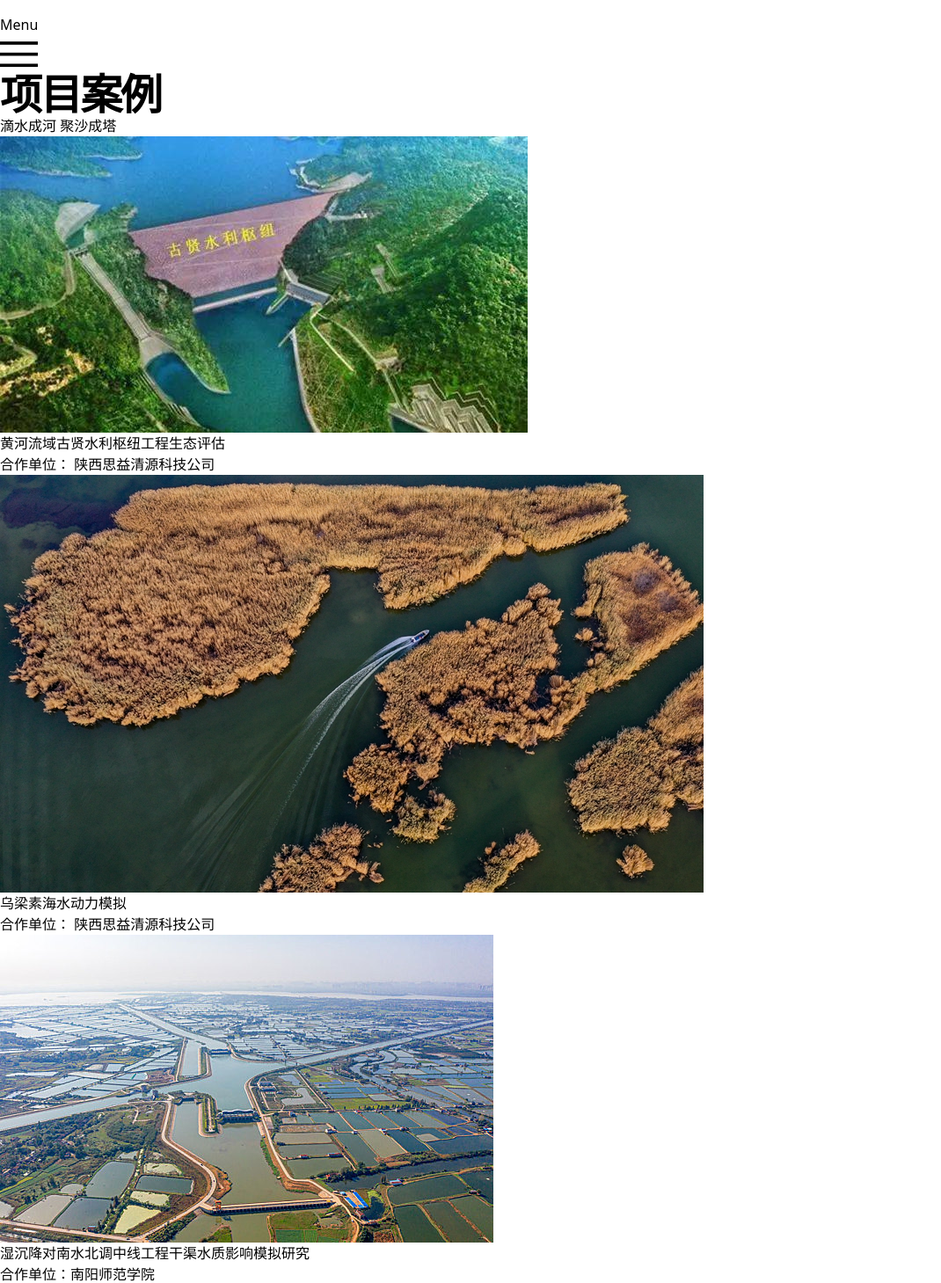
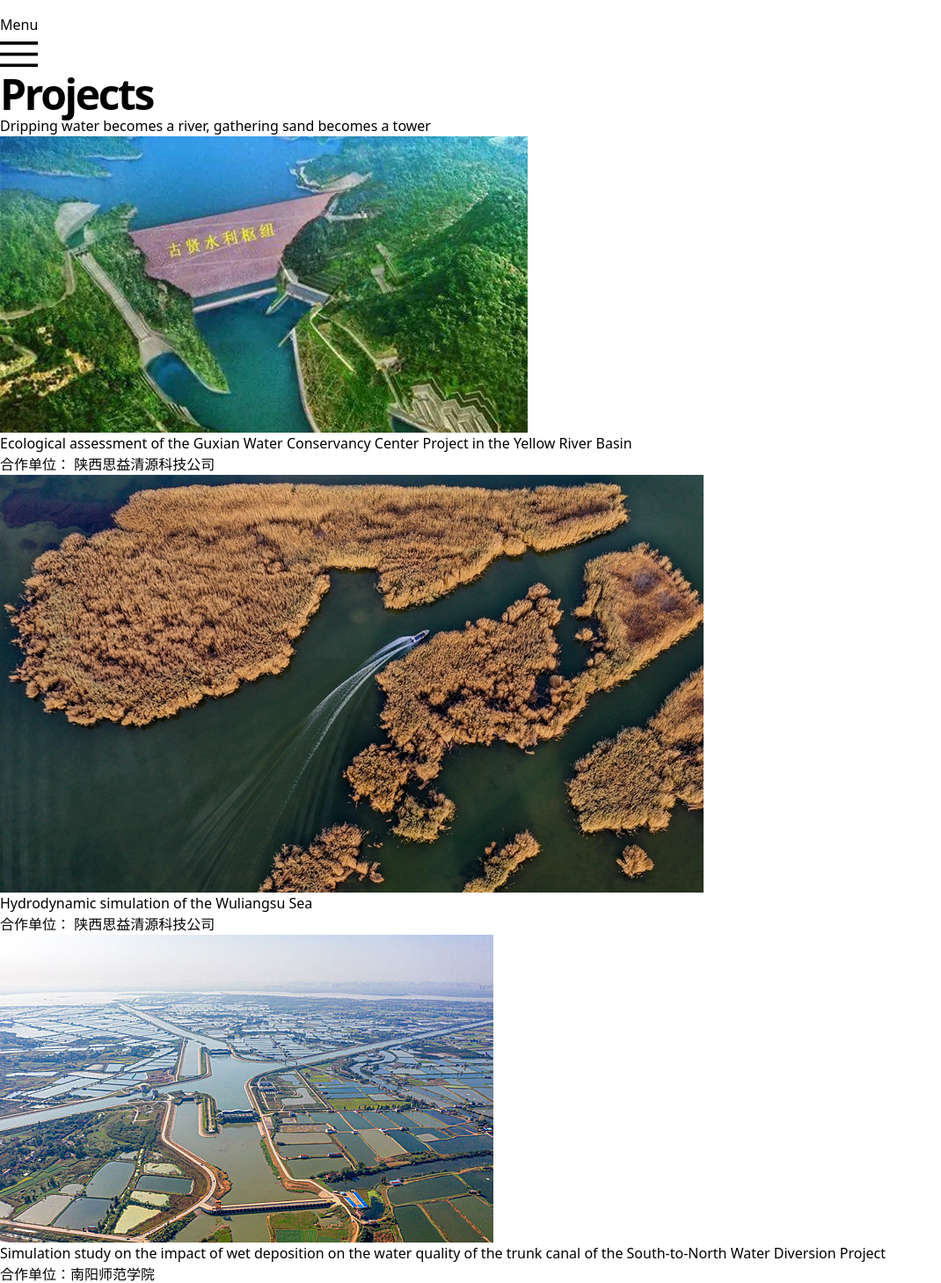
Before and after one commit to ecoscienceGit/EcoScienceWeb, a Vue app in the folder simple-vue/: page /projects in a window 1280 px wide. Shown: the part 2820-4279 px from the top of the page at 88% size, without its empty margins (0-1070 px from the left). Built offline with nearby package versions, Linux system fonts and the light colour scheme.

Commit message:
更改project中英文标题

```diff
--- a/simple-vue/src/partials/ProjectsList.vue
+++ b/simple-vue/src/partials/ProjectsList.vue
@@ -4,8 +4,8 @@
       <div class="pt-32 pb-12 md:pt-40 md:pb-20">
         <!-- Page header -->
         <div class="max-w-3xl pb-12 md:pb-20 text-center md:text-left">
-          <h1 class="h1 mb-4">项目案例</h1>
-          <p class="text-xl text-gray-600">滴水成河 聚沙成塔</p>
+          <h1 class="h1 mb-4">{{ $t("projects") }}</h1>
+          <p class="text-xl text-gray-600">{{ $t("slogon") }}</p>
         </div>
 
         <!-- Main content -->
@@ -62,37 +62,37 @@ export default {
       projects: [
         {
           id: "guxian",
-          title: "黄河流域古贤水利枢纽工程生态评估",
+          title: this.$t("project.huanghe"),
           summary: "合作单位： 陕西思益清源科技公司",
           imageUrl: "/projects/images/guxian/cover.jpg",
         },
         {
           id: "wuliangsuhai",
-          title: "乌梁素海水动力模拟",
+          title: this.$t("project.wuliangsu"),
           summary: "合作单位： 陕西思益清源科技公司",
           imageUrl: "/projects/images/wuliangsuhai/cover.jpg",
         },
         {
           id: "nanshuibeidiao",
-          title: "湿沉降对南水北调中线工程干渠水质影响模拟研究",
+          title: this.$t("project.nanshui"),
           summary: "合作单位：南阳师范学院",
           imageUrl: "/projects/images/nanshuibeidiao/cover.jpg",
         },
         {
           id: "yanxiban",
-          title: "研习班",
+          title: this.$t("project.training"),
           summary: "合作单位：云南大学；长江委设计院；黄河水资源保护科学研究院",
           imageUrl: "/projects/images/yanxiban/cover.jpg",
         },
         {
           id: "competition",
-          title: "模型竞赛辅导",
+          title: this.$t("project.models"),
           summary: "合作单位：湖北工业大学计算机学院；加拿大工程师团队",
           imageUrl: "/projects/images/competition/cover.jpg",
         },
         {
           id: "learningWithUs",
-          title: "在线咨询",
+          title: this.$t("project.consultation"),
           summary: "",
           imageUrl: "/projects/images/learningWithUs/cover.jpg",
         },
--- a/simple-vue/src/translations/en-US.json
+++ b/simple-vue/src/translations/en-US.json
@@ -4,6 +4,7 @@
   "services": "Services",
   "blog": "News",
   "projects": "Projects",
+  "slogon": "Dripping water becomes a river, gathering sand becomes a tower",
   "viewMore": "View More",
   "wechatOfficialAccount": "Ecoedu Society - Wechat Official Account",
   "ourEmail": "Ecoedu Email：{account}{'@'}{domain}",
@@ -58,6 +59,13 @@
   "services.educationConsulting.apply": "Study Abroad",
   "services.educationConsulting.writing": "Essay Writing",
 
+  "project.huanghe": "Ecological assessment of the Guxian Water Conservancy Center Project in the Yellow River Basin",
+  "project.wuliangsu": "Hydrodynamic simulation of the Wuliangsu Sea",
+  "project.nanshui": "Simulation study on the impact of wet deposition on the water quality of the trunk canal of the South-to-North Water Diversion Project",
+  "project.training": "Tutorial class",
+  "project.models": "Modeling Competition Coaching",
+  "project.consultation": "Online Consultation",
+
   "blog.internshipRecruitment": "Career",
   "blog.academicConferences": "Academic Conferences",
   "blog.relatedTraining": "Training"
--- a/simple-vue/src/translations/zh-CN.json
+++ b/simple-vue/src/translations/zh-CN.json
@@ -4,6 +4,7 @@
   "services": "业务范围",
   "blog": "公司动态",
   "projects": "项目案例",
+  "slogon": "滴水成河 聚沙成塔",
   "viewMore": "查看更多",
   "wechatOfficialAccount": "思益清源公众号",
   "ourEmail": "企业邮箱: {account}{'@'}{domain}",
@@ -73,6 +74,13 @@
   "services.educationConsulting.writing": "论文写作",
   "services.educationConsulting.writing.content": "我们的教育咨询服务提供专门的论文写作支持，帮助学生从选题、文献综述到最终稿件的撰写和修改。我们的专家团队具有丰富的学术背景和写作经验，能够提供针对性的建议和反馈，确保学生的研究符合学术规范和出版标准。此外，我们也提供语言润色和格式调整服务，帮助非母语学生改善论文的表达清晰度和专业性。无论是本科生的学术论文、硕士生的毕业论文还是博士生的研究论文，我们都能提供必要的支持，使学生能够自信地完成他们的学术任务。",
 
+  "project.huanghe": "黄河流域古贤水利枢纽工程生态评估",
+  "project.wuliangsu": "乌梁素海水动力模拟",
+  "project.nanshui": "湿沉降对南水北调中线工程干渠水质影响模拟研究",
+  "project.training": "研习班",
+  "project.models": "模型竞赛辅导",
+  "project.consultation": "在线咨询",
+
   "blog.internshipRecruitment": "实习招聘",
   "blog.academicConferences": "学术会议",
   "blog.relatedTraining": "相关培训"
```
